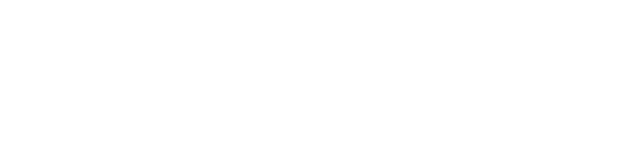
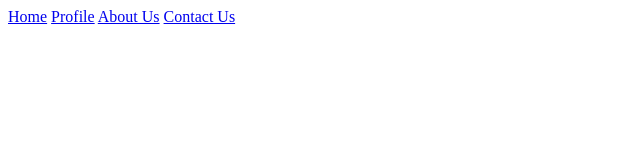
Before and after one commit to Evans-N/Webpage-Components, a plain HTML site: page navbar/index.html in a window 1280 px wide. Shown: the whole page, without its empty margins (0-640 px from the left). Drawn offline with Linux system fonts and the light colour scheme.

Commit message:
The HTML makeup for a navbar.

```diff
--- a/navbar/index.html
+++ b/navbar/index.html
@@ -7,6 +7,11 @@
     <title>Navbar</title>
 </head>
 <body>
-
+    <nav>
+        <a href='/navbar/index.html'>Home</a>
+        <a href='profile.html'>Profile</a>
+        <a href='/aboutUs.html'>About Us</a>
+        <a href='/contactUs.html'>Contact Us</a>
+    </nav>
 </body>
 </html>
```
